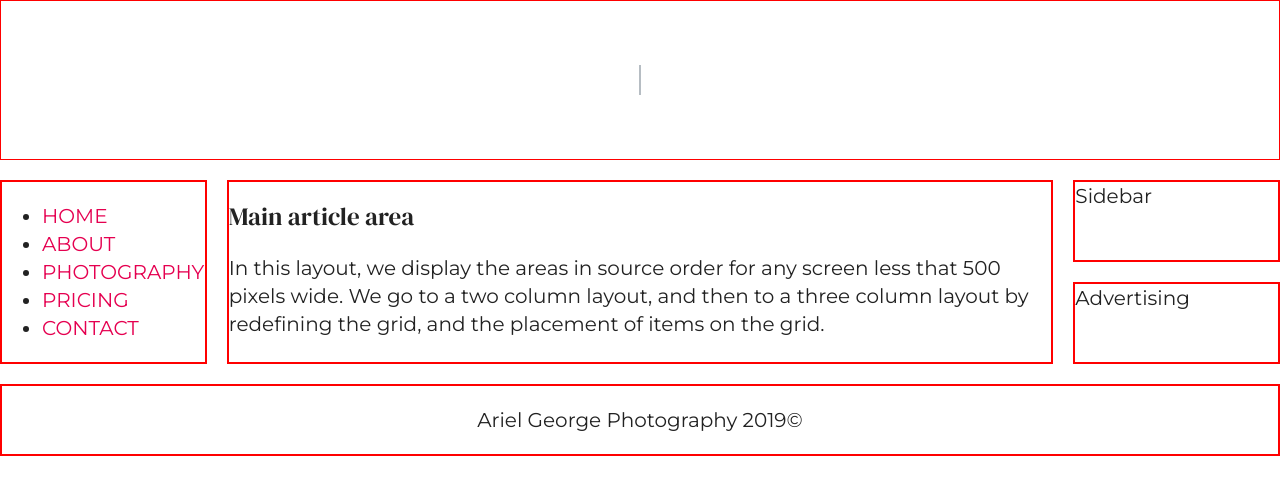
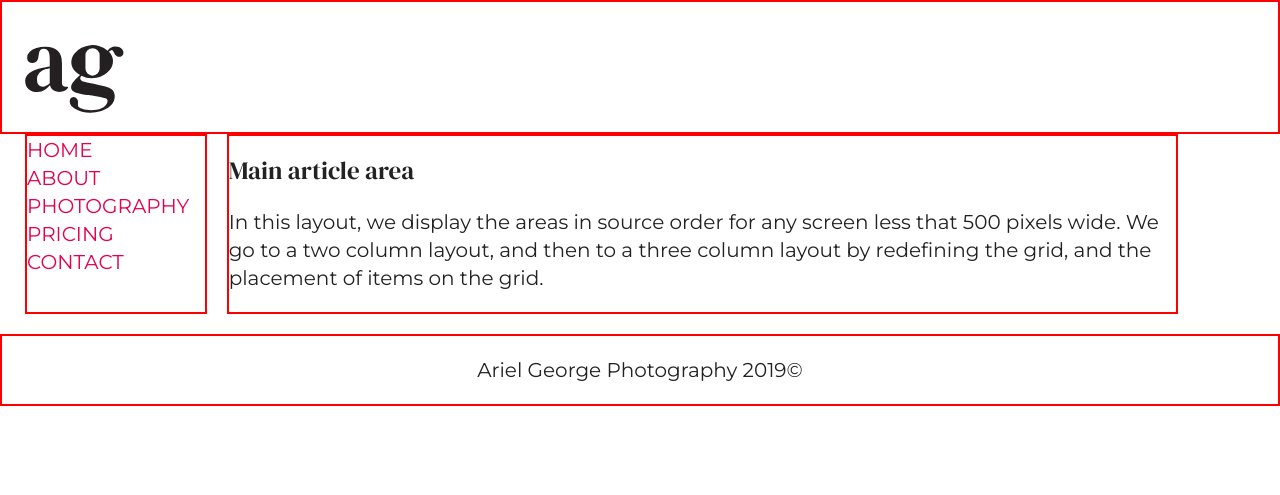
Before and after one commit to neonbambina/seniorProject, a PHP site: page /index.html in a window 1280 px wide. Shown: the top 495 px of the page. Run offline with PHP 8.4, Linux system fonts and the light colour scheme.

Commit message:
fixing errors like a real programmer

```diff
--- a/index.html
+++ b/index.html
@@ -38,8 +38,8 @@
               <p>In this layout, we display the areas in source order for any screen less that 500 pixels wide. We go to a two column layout, and then to a three column layout by redefining the grid, and the placement of items on the grid.</p>
           </div>
 
-          <div class="side">Sidebar</div>
-          <div class="ad">Advertising</div>
+          <div class="side"></div>
+          <div class="ad"></div>
           <footer class="footer">
             <p class="footer__copyright">Ariel George Photography 2019&copy;</p>
           </footer>
--- a/styles/layout/_content.scss
+++ b/styles/layout/_content.scss
@@ -38,10 +38,24 @@
    }
   .side {
   grid-area: sidebar;
-  border: 2px solid red;
+  display: none;
   }
   .ad {
     grid-area: ad;
+    display: none;
+  }
+  .content {
+    grid-area: content;
     border: 2px solid red;
+    margin-right: -125px;
   }
+
+  //to fix scss error saying these "don't exist"
+  .nav {
+    grid-area: nav;
+  }
+  .header {
+    grid-area: header;
+  }
+
 }
--- a/styles/layout/_header.scss
+++ b/styles/layout/_header.scss
@@ -5,23 +5,21 @@
 .header {
     grid-area: header;
     border: 2px solid red;
-    display: flex;
-    height: 10vh;
+    padding: 25px 0px 0px 20px;
 }
 
 .header__logo {
-    border: 1px solid #b6bdc3;
     fill: $logo-color;
-    margin: auto;
+    width: 13%;
 }
 
 .header {
     @media (min-width: 700px) {
-    border: 1px solid red;
-    height: 20vh;
+    border: 2px solid red;
+    padding: 25px 0px -20px 20px;
+    margin-bottom: -20px;
     }
 }
-
 
 .header__logo:hover {
     fill:red;
--- a/styles/layout/_navigation.scss
+++ b/styles/layout/_navigation.scss
@@ -5,16 +5,12 @@
     border: 2px solid red;
   }
 
-.nav {
+.nav__ul {
     font: normal 100% / 1.4 $body-font;
     list-style-type: none;
+    padding: 0;
     margin: 0;
-    padding: 0;
-
-    &__item {
-        color: #000000;
-    }
-
+    color: #000000;
 }
 
 .nav:hover {
@@ -23,6 +19,11 @@
 
 
 @media (min-width: 700px) {
+  .nav {
+    grid-area: nav;
+    margin-left: 25px;
+
+  }
      .nav__ul {
        flex-direction: column;
      }
--- a/styles/main.css
+++ b/styles/main.css
@@ -478,22 +478,19 @@ a:hover, a:active, a:focus {
   -ms-grid-column: 1;
   grid-area: header;
   border: 2px solid red;
-  display: -webkit-box;
-  display: -ms-flexbox;
-  display: flex;
-  height: 10vh;
+  padding: 25px 0px 0px 20px;
 }
 
 .header__logo {
-  border: 1px solid #b6bdc3;
   fill: #241f20;
-  margin: auto;
+  width: 13%;
 }
 
 @media (min-width: 700px) {
   .header {
-    border: 1px solid red;
-    height: 20vh;
+    border: 2px solid red;
+    padding: 25px 0px -20px 20px;
+    margin-bottom: -20px;
   }
 }
 
@@ -508,14 +505,11 @@ a:hover, a:active, a:focus {
   border: 2px solid red;
 }
 
-.nav {
+.nav__ul {
   font: normal 100%/1.4 "Montserrat", "Helvetica", sans-serif;
   list-style-type: none;
+  padding: 0;
   margin: 0;
-  padding: 0;
-}
-
-.nav__item {
   color: #000000;
 }
 
@@ -524,6 +518,12 @@ a:hover, a:active, a:focus {
 }
 
 @media (min-width: 700px) {
+  .nav {
+    -ms-grid-row: 2;
+    -ms-grid-column: 1;
+    grid-area: nav;
+    margin-left: 25px;
+  }
   .nav__ul {
     -webkit-box-orient: vertical;
     -webkit-box-direction: normal;
@@ -567,13 +567,33 @@ a:hover, a:active, a:focus {
     -ms-grid-row: 2;
     -ms-grid-column: 3;
     grid-area: sidebar;
-    border: 2px solid red;
+    display: none;
   }
   .ad {
     -ms-grid-row: 3;
     -ms-grid-column: 3;
     grid-area: ad;
+    display: none;
+  }
+  .content {
+    -ms-grid-row: 2;
+    -ms-grid-row-span: 2;
+    -ms-grid-column: 2;
+    grid-area: content;
     border: 2px solid red;
+    margin-right: -125px;
+  }
+  .nav {
+    -ms-grid-row: 2;
+    -ms-grid-row-span: 2;
+    -ms-grid-column: 1;
+    grid-area: nav;
+  }
+  .header {
+    -ms-grid-row: 1;
+    -ms-grid-column: 1;
+    -ms-grid-column-span: 3;
+    grid-area: header;
   }
 }
 
```
Also changed, not shown: 1 other file.
